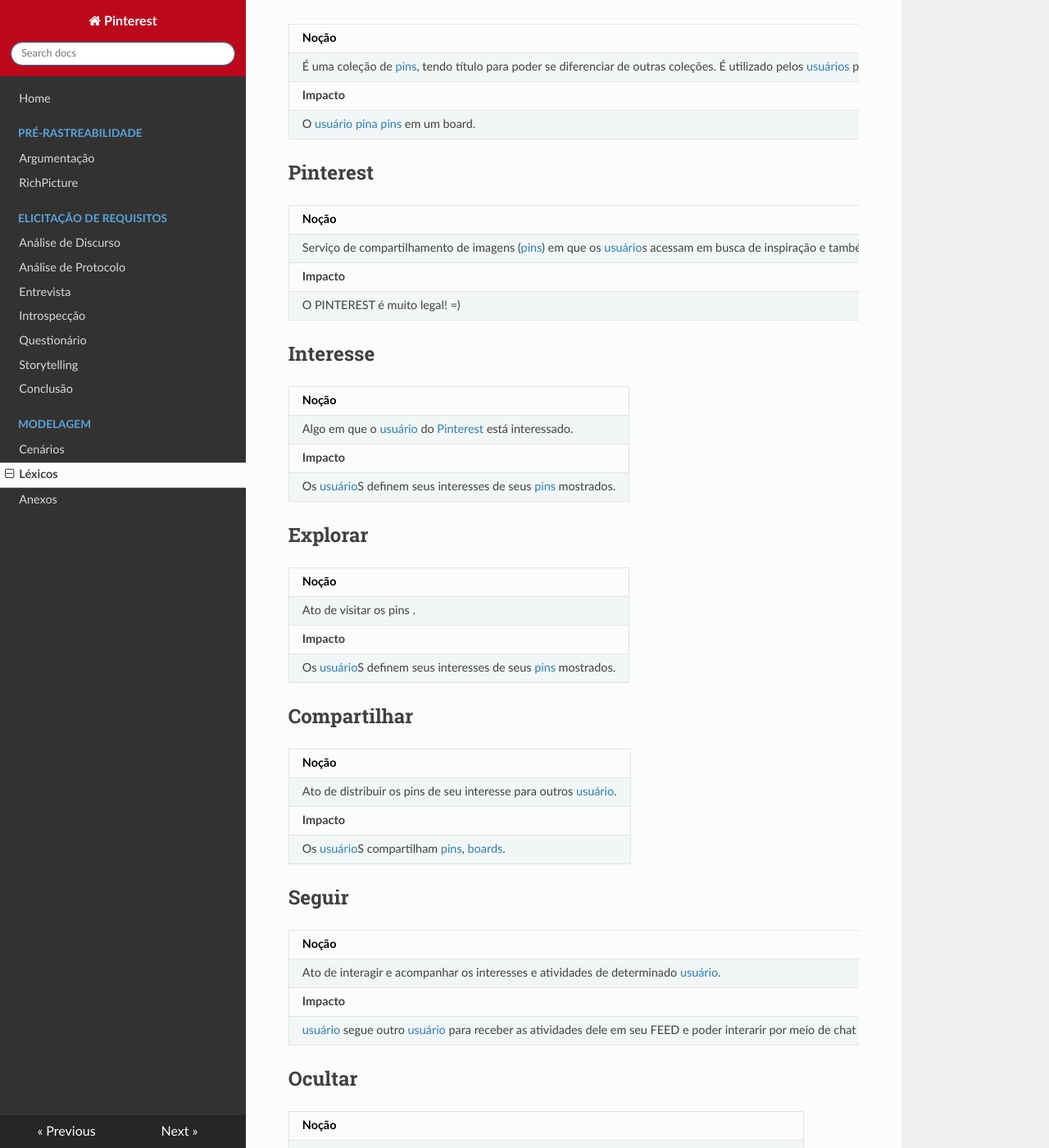
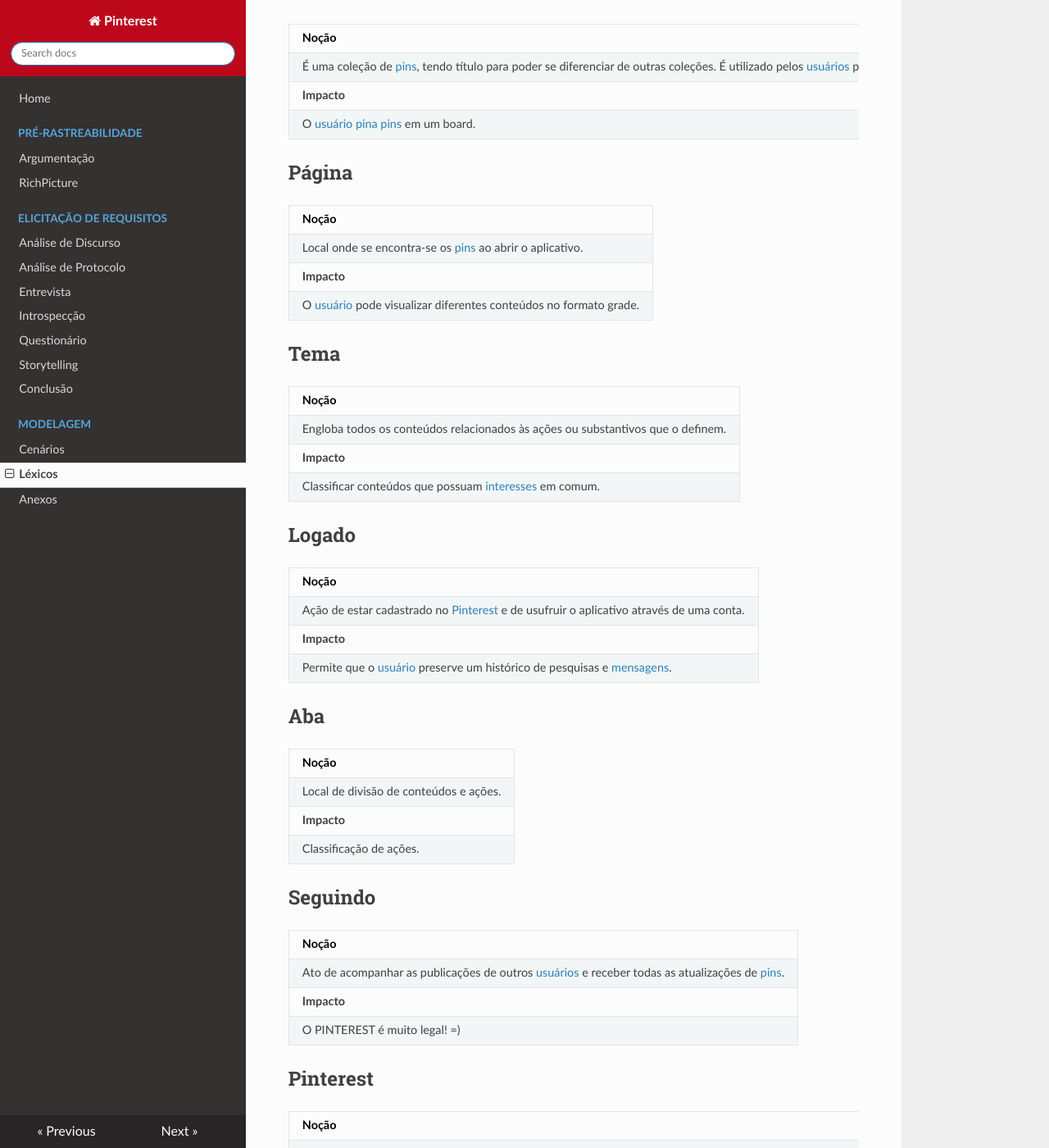
Before and after one commit to joberthrogers18/2018.2-Requisitos-Pinterest, an MkDocs documentation site: the page built from docs/lexicos.md, in a window 1280 px wide and 1400 px high, scrolled down 762 px. Shown: the whole window at 82% size. Built offline with MkDocs 1.6.1, drawn with Linux system fonts in a browser that asks for light colours; nearby versions of some CDN libraries; old or Windows-style settings are respelled for this version of MkDocs.

Commit message:
Included new lexical for scenarios

```diff
--- a/docs/lexicos.md
+++ b/docs/lexicos.md
@@ -27,6 +27,46 @@
 |		É uma coleção de [pins](#pin), tendo título para poder se diferenciar de outras coleções. É utilizado pelos [usuários](#usuario) para organizar os seus [pins](#pin) [pinados](#pinar). Pode possuír sub-conjuntos. |
 |**Impacto** |
 | O [usuário](#usuario) [pina](#pinar) [pins](#pin) em um board. |
+
+## Página
+
+|**Noção**|
+|--|
+|		Local onde se encontra-se os [pins](#pin) ao abrir o aplicativo. |
+|**Impacto** |
+| O [usuário](#usuario) pode visualizar diferentes conteúdos no formato grade. |
+
+## Tema
+
+|**Noção**|
+|--|
+|		Engloba todos os conteúdos relacionados às ações ou substantivos que o definem. |
+|**Impacto** |
+| Classificar conteúdos que possuam [interesses](#interesses) em comum. |
+
+## Logado
+
+|**Noção**|
+|--|
+|		Ação de estar cadastrado no [Pinterest](#pinterest) e de usufruir o aplicativo através de uma conta.|
+|**Impacto** |
+| Permite que o [usuário](#usuário) preserve um histórico de pesquisas e [mensagens](mensagens). |
+
+## Aba
+
+|**Noção**|
+|--|
+|		Local de divisão de conteúdos e ações. |
+|**Impacto** |
+| Classificação de ações. |
+
+## Seguindo
+
+|**Noção**|
+|--|
+|		Ato de acompanhar as publicações de outros [usuários](#usuários) e receber todas as atualizações de [pins](#pins).|
+|**Impacto** |
+| O PINTEREST é muito legal! =) |
 
 ## Pinterest
 
```
Also changed, not shown: docs/cenarios.md (+1 -1 lines).
